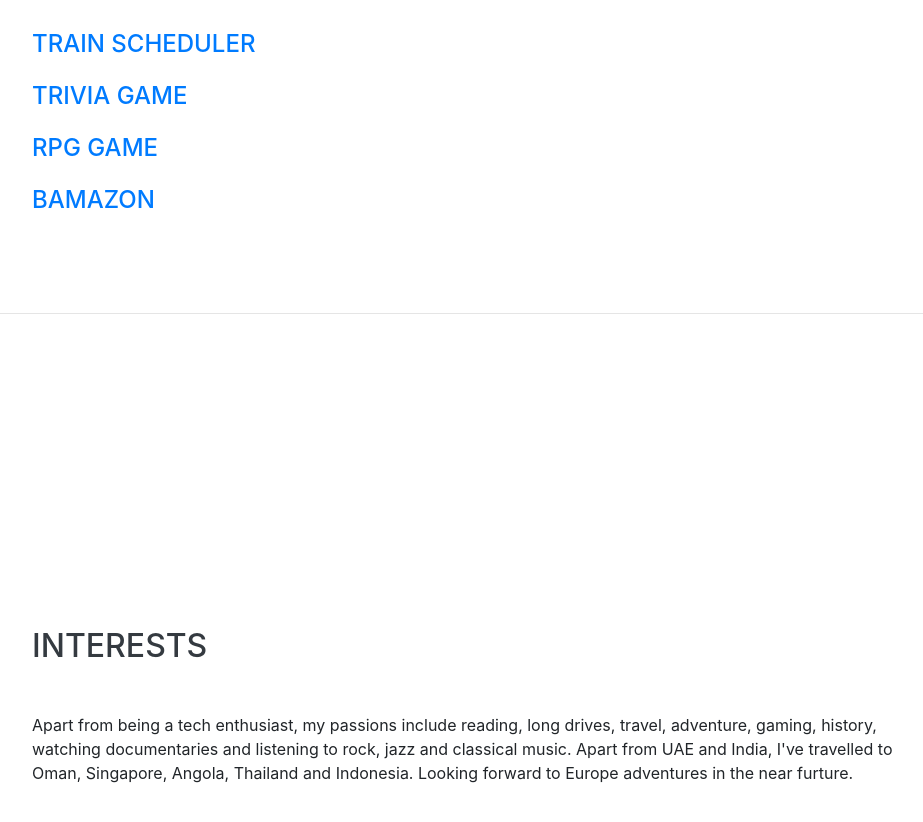
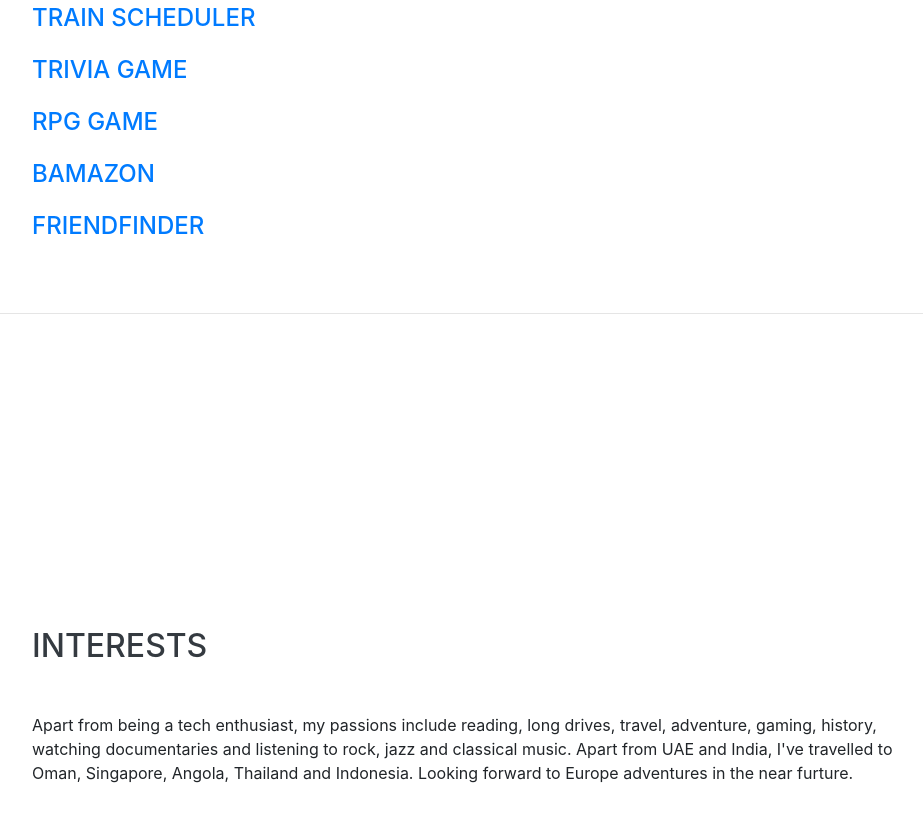
Before and after one commit to dolwinf/PORTFOLIO, a website with bundled scripts: page index.html in a window 1280 px wide. Shown: the part 2890-3712 px from the top of the page, without its empty margins (288-1211 px from the left). Built offline with nearby package versions, Linux system fonts and the light colour scheme; a web font is replaced by a local one.

Commit message:
Added friendFinder project

```diff
--- a/index.html
+++ b/index.html
@@ -225,6 +225,7 @@
         <div class="subheading mb-3"><a href="https://github.com/dolwinf/TriviaGame">Trivia Game</a></div>
         <div class="subheading mb-3"><a href="https://github.com/dolwinf/RPG-game">RPG Game</a></div>
         <div class="subheading mb-3"><a href="https://github.com/dolwinf/bamazon">Bamazon</a></div>
+        <div class="subheading mb-3"><a href="https://github.com/dolwinf/friendFinder">FriendFinder</a></div>
 
       </div>
 
```
